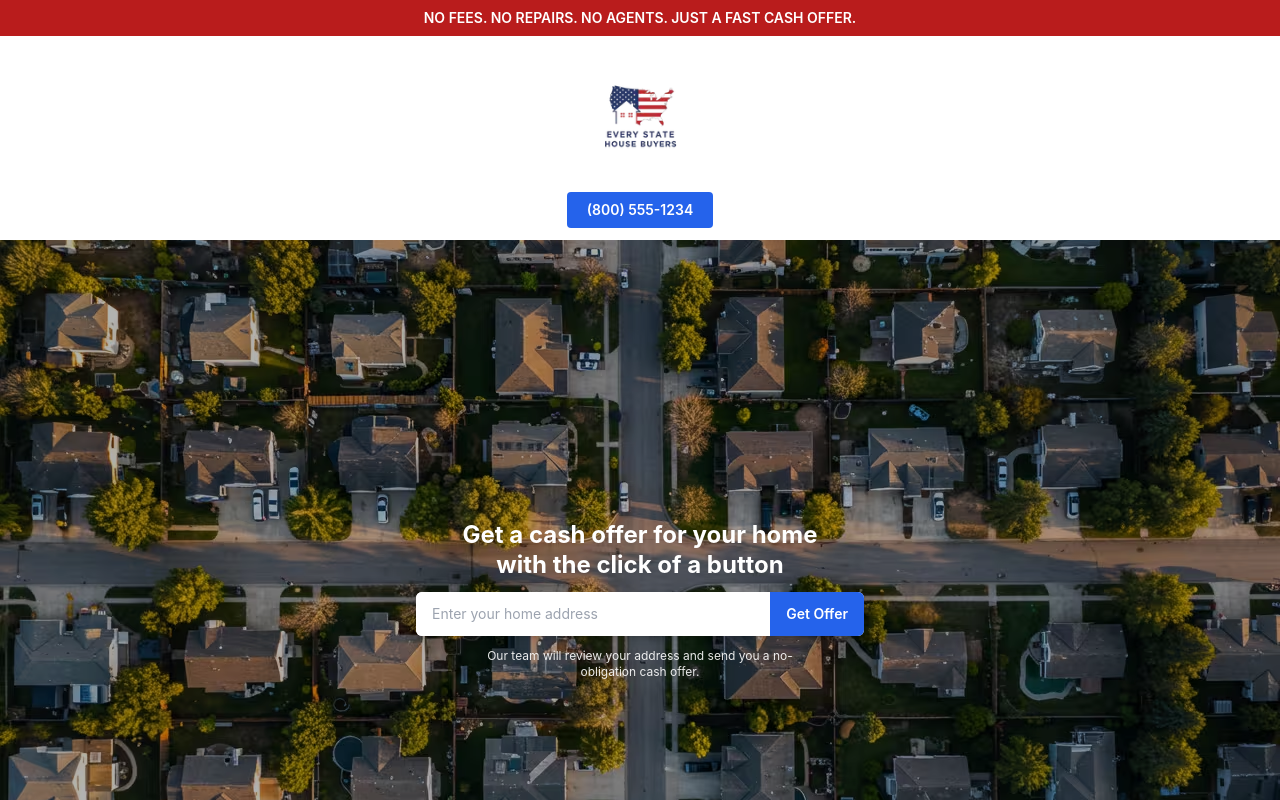
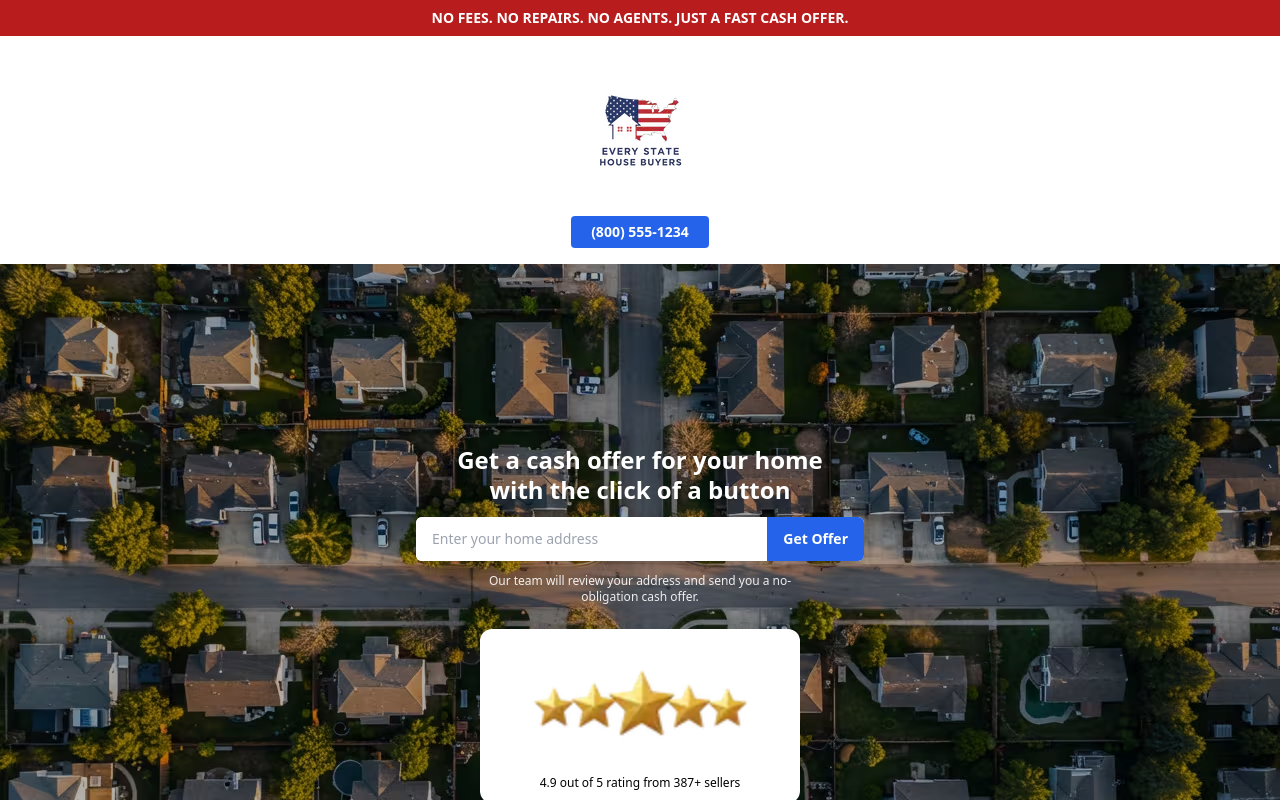
Before and after one commit to joshuapaschall/seller-site, a Next.js app: page / in a window 1280 px wide. Shown: the top 800 px of the page. Built offline with nearby package versions, Linux system fonts and the light colour scheme.

Commit message:
new adjustments

```diff
--- a/pages/index.js
+++ b/pages/index.js
@@ -1,3 +1,4 @@
+// pages/index.js
 import Head from 'next/head';
 import Image from 'next/image';
 import { useEffect, useRef, useState } from 'react';
@@ -18,7 +19,7 @@ export default function Home() {
         const script = document.createElement('script');
         script.src = `https://maps.googleapis.com/maps/api/js?key=${process.env.NEXT_PUBLIC_GOOGLE_MAPS_API_KEY}&libraries=places`;
         script.defer = true;
-        script.async = false;
+        script.async = true;
         script.onload = () => setMapsLoaded(true);
         document.body.appendChild(script);
       }
@@ -55,25 +56,25 @@ export default function Home() {
       </div>
 
       {/* 🏠 Logo + Call */}
-      <div className="bg-white flex flex-col items-center justify-center pt-2 pb-3 shadow-sm">
+      <div className="bg-white flex flex-col items-center justify-center pt-3 pb-4 shadow-sm space-y-2">
         <Image
           src="/images/logo.webp"
           alt="Every State House Buyers logo"
-          width={180}
+          width={200}
           height={64}
-          className="w-[140px] h-auto"
+          className="w-[160px] h-auto"
           priority
         />
         <a
           href="tel:1-800-555-1234"
-          className="mt-2 bg-blue-600 text-white text-sm font-semibold px-5 py-2 rounded"
+          className="bg-blue-600 text-white text-sm font-semibold px-5 py-1.5 rounded"
         >
           (800) 555-1234
         </a>
       </div>
 
       {/* 🖼️ Hero Background */}
-      <div className="relative min-h-screen md:min-h-[90vh]">
+      <div className="relative min-h-[80vh] sm:min-h-[90vh]">
         <Image
           src="/images/mobile-bg.avif"
           alt="Neighborhood aerial"
@@ -86,13 +87,13 @@ export default function Home() {
         />
         <div className="absolute inset-0 bg-black/30 z-0" />
 
-        {/* 🧍 Hero Content */}
+        {/* Hero Content */}
         <div className="absolute inset-0 z-10 flex flex-col items-center justify-center px-4 text-white text-center">
           <h1 className="text-2xl font-bold mb-3 drop-shadow-sm leading-tight">
             Get a cash offer for your home<br />with the click of a button
           </h1>
 
-          {/* 📝 Horizontal Form */}
+          {/* 📝 Address Form */}
           <form
             className="flex w-full max-w-md bg-white rounded-md overflow-hidden shadow-md"
             autoComplete="off"
@@ -106,6 +107,7 @@ export default function Home() {
               placeholder="Enter your home address"
               className="flex-grow px-4 py-3 text-black text-sm outline-none"
               aria-label="Enter your home address"
+              id="address-input"
             />
             <button
               type="submit"
@@ -119,24 +121,22 @@ export default function Home() {
           <p className="text-white/90 text-xs mt-3 max-w-xs">
             Our team will review your address and send you a no-obligation cash offer.
           </p>
-        </div>
-      </div>
 
-      {/* ⭐ Reviews Section */}
-      <div className="bg-white text-center py-4 shadow-inner px-4">
-        <div className="flex flex-col items-center space-y-2">
+          {/* ⭐ Reviews Badge */}
+          <div className="bg-white mt-6 rounded-xl p-3 shadow-sm w-full max-w-xs">
             <Image
               src="/images/reviews-badge.webp"
-            alt="Reviews.io badge"
-            width={200}
+              alt="4.9 out of 5 stars"
+              width={240}
               height={40}
-            className="h-auto"
+              className="mx-auto"
             />
-          <p className="text-sm text-gray-800">
+            <p className="text-center text-xs text-black mt-1">
               4.9 out of 5 rating from 387+ sellers
             </p>
           </div>
         </div>
       </div>
+    </div>
   );
 }
--- a/styles/globals.css
+++ b/styles/globals.css
@@ -2,30 +2,14 @@
 @tailwind components;
 @tailwind utilities;
 
-/* === Custom Global Styles === */
-
-/* Prevent horizontal scroll on mobile */
+html,
 body {
   overflow-x: hidden;
-  font-family: 'Inter', sans-serif;
+  touch-action: pan-y;
+  overscroll-behavior: none;
+  scroll-behavior: smooth;
 }
 
-/* Google Maps Autocomplete Dropdown Styles */
-.pac-container {
-  background-color: white !important;
-  border-radius: 0.5rem;
-  box-shadow: 0 2px 10px rgba(0, 0, 0, 0.15);
-  z-index: 9999 !important;
-  font-family: 'Inter', sans-serif;
+input:focus {
+  scroll-margin-top: 100px;
 }
-
-.pac-item {
-  padding: 0.5rem 1rem;
-  font-size: 0.9rem;
-  color: #1f2937; /* Tailwind gray-800 */
-  cursor: pointer;
-}
-
-.pac-item:hover {
-  background-color: #f3f4f6; /* Tailwind gray-100 */
-}
```
Lines whose indentation alone changed are shown as unchanged.
